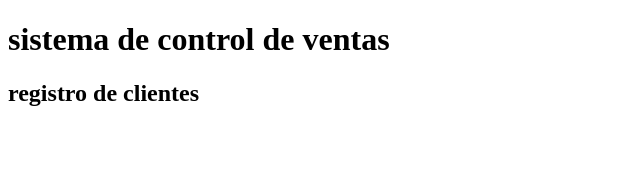
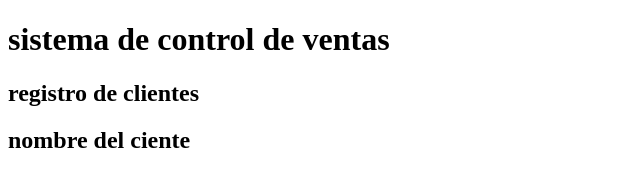
Before and after one commit to aniexon/proyectodeVentas, a plain HTML site: page index.html in a window 1280 px wide. Shown: the whole page, without its empty margins (0-640 px from the left). Drawn offline with Linux system fonts and the light colour scheme.

Commit message:
estilos y el primer js v.2

```diff
--- a/index.html
+++ b/index.html
@@ -8,5 +8,6 @@
 <body>
     <h1> sistema de control de ventas</h1>
     <h2>registro de clientes</h2>
+    <h2> nombre del ciente</h2>
 </body>
 </html>
```
Also changed, not shown: css/estilos.css (added), js/procesos.js (added).
